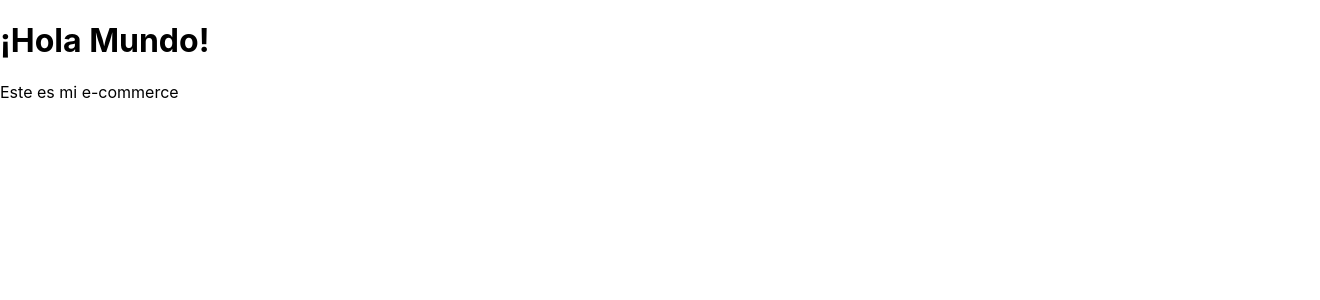
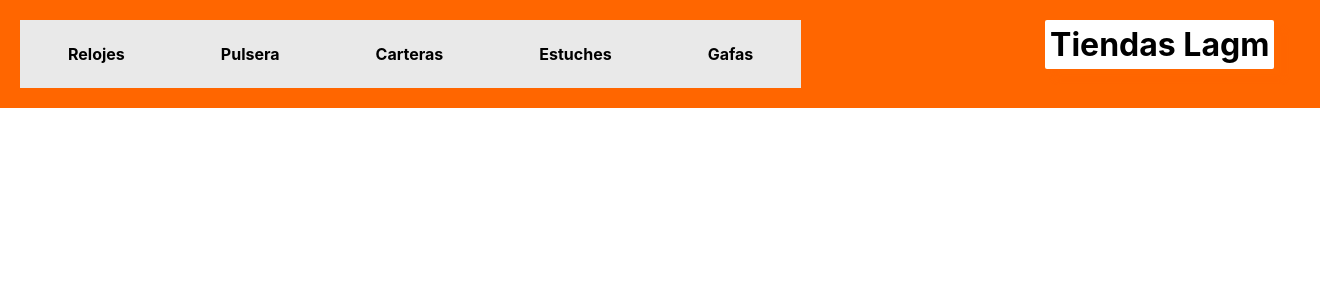
Before and after one commit to LeninGarcia1990/tienda-coder, a React (Create React App) app: page / in a window 1280 px wide. Shown: the top 300 px of the page, 1320 px wide, since content can reach past the window. Built offline with nearby package versions, Linux system fonts and the light colour scheme.

Commit message:
agregar menu

```diff
--- a/package.json
+++ b/package.json
@@ -3,6 +3,7 @@
   "version": "0.1.0",
   "private": true,
   "dependencies": {
+    "@material-ui/core": "^4.11.2",
     "@testing-library/jest-dom": "^5.11.4",
     "@testing-library/react": "^11.1.0",
     "@testing-library/user-event": "^12.1.10",
--- a/src/App.js
+++ b/src/App.js
@@ -1,12 +1,10 @@
 import logo from './logo.svg';
 import './App.css';
+import NavBar from './components/NavBar/NavBar';
 
 function App() {
   return (
-  <>
-    <h1>¡Hola Mundo!</h1>
-    <p>Este es mi e-commerce</p>
-  </>
+    <NavBar/>
   );
 }
 
--- /dev/null
+++ b/src/components/NavBar/NavBar.js
@@ -0,0 +1,25 @@
+import '../../styles/NavBar.css';
+function NavBar(){
+    return (
+        <>
+
+            <div className="menu-container">
+            <span className="name">Tiendas Lagm</span>
+            <div className="menu">
+            <ul>
+                <li><a href="#">Relojes</a></li>
+                <li><a href="#">Pulsera</a></li>
+                <li><a href="#">Carteras</a></li>
+                <li><a href="#">Estuches</a></li>
+                <li><a href="#">Gafas</a></li>
+
+            </ul>
+            </div>
+
+        </div>
+      </>
+
+    )
+}
+
+export default NavBar;
--- /dev/null
+++ b/src/styles/NavBar.css
@@ -0,0 +1,66 @@
+.menu-container {
+  margin: 0 auto;
+  width: 100%;
+  background: #ff6600;
+  padding: 20px;
+  position: absolute;
+  z-index: 99;
+  left: 0;
+  margin: 0;
+}
+
+.name {
+  -moz-box-shadow: 10px 10px 5px #ff6600;
+  -webkit-box-shadow: 10px 10px 5px#ff6600;
+  box-shadow: 10px 10px 5px #ff6600;
+  font-size: 2em;
+  font-weight: bold;
+  float: right;
+  margin-right: 2%;
+  padding: 5px;
+  text-align: center;
+  color: black;
+  background-color: #fff;
+  -webkit-box-sizing: border-box;
+  -moz-box-sizing: border-box;
+  box-sizing: border-box;
+  list-style: none;
+  -webkit-box-sizing: border-box;
+  -moz-box-sizing: border-box;
+  box-sizing: border-box;
+  border-radius: 2px;
+}
+.menu ul {
+  margin: 0 auto;
+  list-style: none;
+  padding: 0;
+  position: relative;
+  /* IF .menu position=relative -> ul = container width, ELSE ul = 100% width */
+  -webkit-box-sizing: border-box;
+  -moz-box-sizing: border-box;
+  box-sizing: border-box;
+  list-style: none;
+  -webkit-box-sizing: border-box;
+  -moz-box-sizing: border-box;
+  box-sizing: border-box;
+}
+
+.menu li {
+  float: left;
+  background: #e9e9e9;
+  padding: 0;
+  margin: 0;
+}
+
+.menu li a {
+  text-decoration: none;
+  padding: 1.5em 3em;
+  display: block;
+  color: black;
+  font-weight: 700;
+}
+
+.menu li a:hover {
+  background: #0cbe41;
+  color: aliceblue;
+}
```
Also changed, not shown: 2 other files (tests, documents, lock files or other folders).
